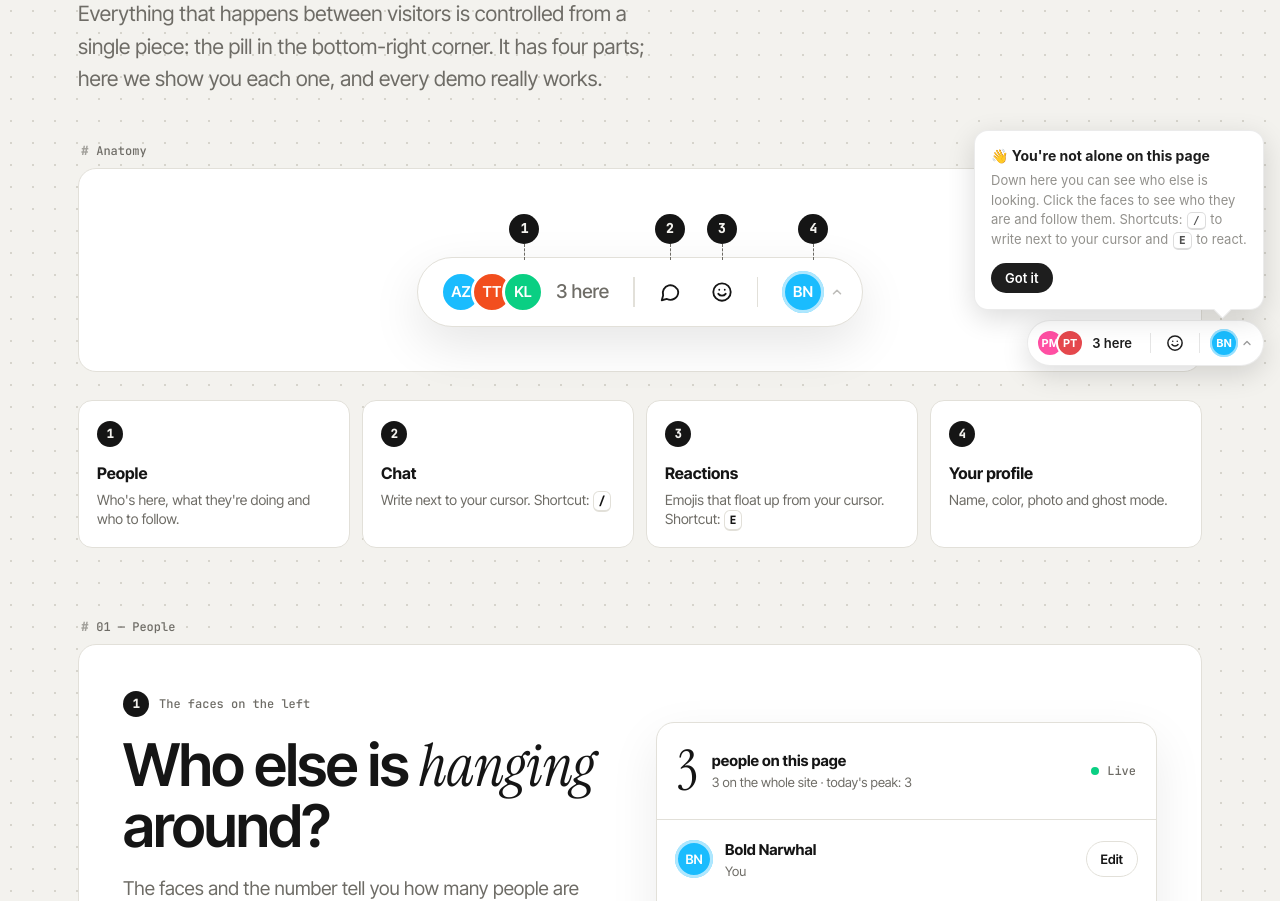
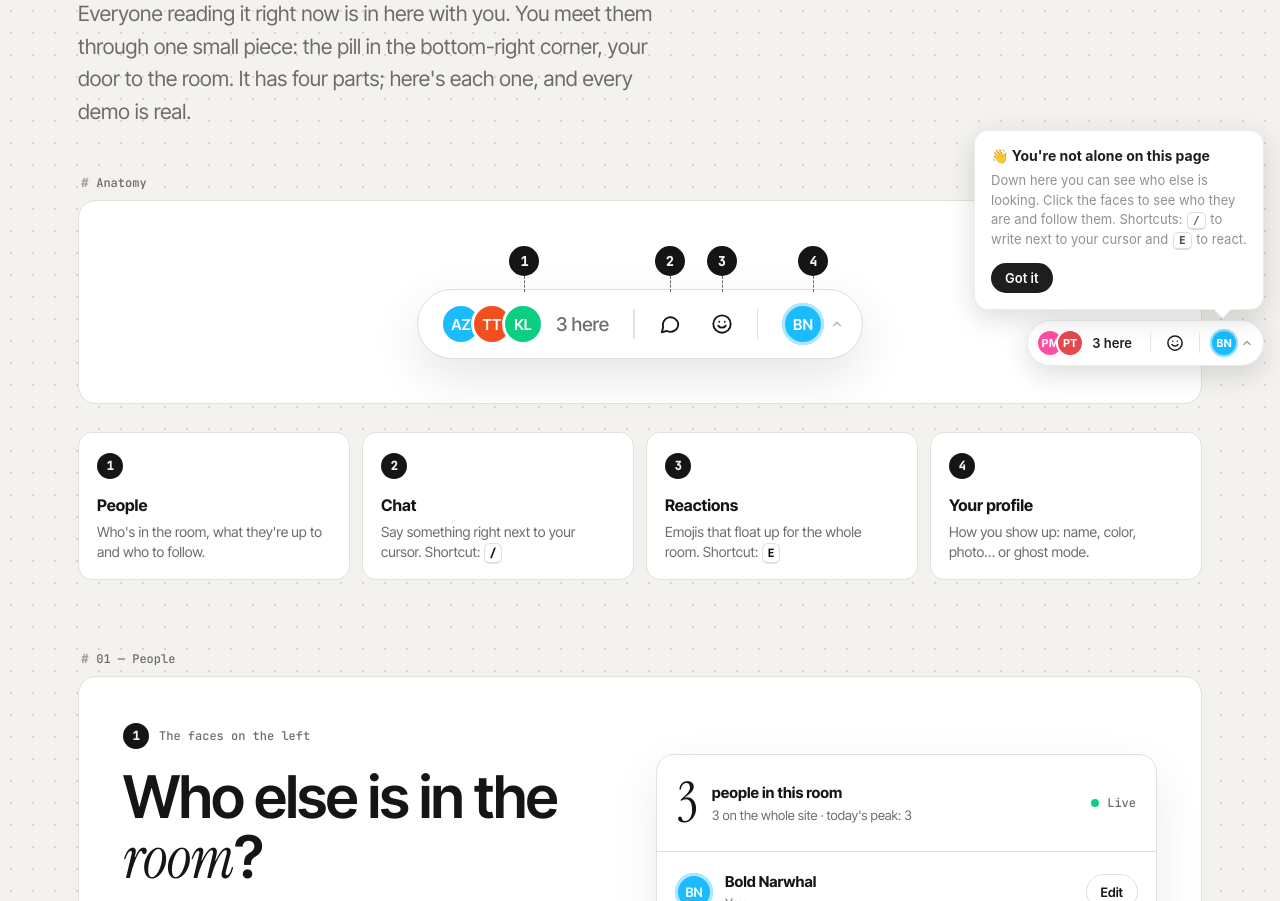
Before and after one commit to AdrianBurriel/roomful, a plain HTML site: page public/index.html in a window 1280 px wide. Shown: the part 418-1319 px from the top of the page. Drawn offline with Linux system fonts and the light colour scheme.

Commit message:
Adapta los textos de la landing y la documentación a Roomful
La web como una sala llena de gente: quién hay en la sala, la píldora
como puerta, los bots como habituales. En inglés y en español.

Co-Authored-By: Claude Opus 5.5 <noreply@anthropic.com>

```diff
--- a/public/index.html
+++ b/public/index.html
@@ -3,9 +3,9 @@
 <head>
 <meta charset="utf-8">
 <meta name="viewport" content="width=device-width, initial-scale=1">
-<title>Pill Anatomy · Roomful</title>
+<title>Roomful · Your website, with people in it</title>
 <link rel="icon" href="favicon.svg" type="image/svg+xml">
-<meta name="description" content="Figma-style multiplayer cursors for any website: see who is on the page, chat next to your cursor, react, follow people and customize your profile.">
+<meta name="description" content="Roomful turns any website into a room full of people: see who's in, chat next to your cursor, react, follow others and choose how you show up.">
 <link rel="preconnect" href="https://fonts.googleapis.com">
 <link rel="preconnect" href="https://fonts.gstatic.com" crossorigin>
 <link href="https://fonts.googleapis.com/css2?family=Instrument+Serif:ital@0;1&family=Inter+Tight:wght@400;500;600;700&family=JetBrains+Mono:wght@400;500&display=swap" rel="stylesheet">
@@ -291,9 +291,9 @@
 <!-- ============ HERO ============ -->
 <header class="hero">
   <div class="wrap">
-    <div class="kicker"><span class="num">↘</span> <span data-i18n="heroKicker">A guide to the pill</span></div>
-    <h1 data-i18n="heroTitle">This page has <em>people</em> in it.</h1>
-    <p class="lede" data-i18n="heroLede">Everything that happens between visitors is controlled from a single piece: the pill in the bottom-right corner. It has four parts; here we show you each one, and every demo really works.</p>
+    <div class="kicker"><span class="num">↘</span> <span data-i18n="heroKicker">Come on in</span></div>
+    <h1 data-i18n="heroTitle">This page is a <em>room</em>. And it's full.</h1>
+    <p class="lede" data-i18n="heroLede">Everyone reading it right now is in here with you. You meet them through one small piece: the pill in the bottom-right corner, your door to the room. It has four parts; here's each one, and every demo is real.</p>
 
     <div class="frame anatomy" data-size="Pill · 2× scale" data-i18n-attr="data-size:anatomySize">
       <span class="frame-label" data-i18n="anatomyLabel">Anatomy</span>
@@ -311,10 +311,10 @@
     </div>
 
     <div class="legend">
-      <a href="#people" data-for="people"><span class="num">1</span><strong data-i18n="legPeople">People</strong><span data-i18n="legPeopleText">Who's here, what they're doing and who to follow.</span></a>
-      <a href="#chat" data-for="chat"><span class="num">2</span><strong data-i18n="legChat">Chat</strong><span data-i18n="legChatText">Write next to your cursor. Shortcut: <kbd>/</kbd></span></a>
-      <a href="#reactions" data-for="reactions"><span class="num">3</span><strong data-i18n="legReactions">Reactions</strong><span data-i18n="legReactionsText">Emojis that float up from your cursor. Shortcut: <kbd>E</kbd></span></a>
-      <a href="#profile" data-for="profile"><span class="num">4</span><strong data-i18n="legProfile">Your profile</strong><span data-i18n="legProfileText">Name, color, photo and ghost mode.</span></a>
+      <a href="#people" data-for="people"><span class="num">1</span><strong data-i18n="legPeople">People</strong><span data-i18n="legPeopleText">Who's in the room, what they're up to and who to follow.</span></a>
+      <a href="#chat" data-for="chat"><span class="num">2</span><strong data-i18n="legChat">Chat</strong><span data-i18n="legChatText">Say something right next to your cursor. Shortcut: <kbd>/</kbd></span></a>
+      <a href="#reactions" data-for="reactions"><span class="num">3</span><strong data-i18n="legReactions">Reactions</strong><span data-i18n="legReactionsText">Emojis that float up for the whole room. Shortcut: <kbd>E</kbd></span></a>
+      <a href="#profile" data-for="profile"><span class="num">4</span><strong data-i18n="legProfile">Your profile</strong><span data-i18n="legProfileText">How you show up: name, color, photo… or ghost mode.</span></a>
     </div>
   </div>
 </header>
@@ -326,15 +326,15 @@
       <span class="frame-label" data-i18n="s1Label">01 — People</span>
       <div>
         <div class="kicker"><span class="num">1</span> <span data-i18n="s1Kicker">The faces on the left</span></div>
-        <h2 class="h2" data-i18n="s1Title">Who else is <em>hanging</em> around?</h2>
-        <p class="lede" data-i18n="s1Lede">The faces and the number tell you how many people are on this page. Click them to see who each one is, whether they're active, typing or away, and a button to <b>follow</b> them: your page will go wherever that person goes.</p>
+        <h2 class="h2" data-i18n="s1Title">Who else is in the <em>room</em>?</h2>
+        <p class="lede" data-i18n="s1Lede">The faces and the number tell you how full the room is. Click them to see who each person is, whether they're active, typing or stepped away, and a button to <b>follow</b> them: you'll go wherever they go.</p>
         <div class="actions">
-          <button class="btn solid" type="button" data-open="people" data-i18n="s1Btn">See who's here</button>
+          <button class="btn solid" type="button" data-open="people" data-i18n="s1Btn">See who's in the room</button>
         </div>
         <p class="note" data-i18n="s1Note">The numbers come from the same source as the pill (<span class="mono">onStats</span>), so you can show them anywhere on your site.</p>
       </div>
       <div class="mock" aria-hidden="true">
-        <div class="mock-head"><b data-stat="page">–</b><div><strong data-i18n="mockPeopleHere">people on this page</strong><small><span data-stat="site">–</span> <span data-i18n="mockSite">on the whole site · today's peak:</span> <span data-stat="peak">–</span></small></div><span class="live" data-i18n="live">Live</span></div>
+        <div class="mock-head"><b data-stat="page">–</b><div><strong data-i18n="mockPeopleHere">people in this room</strong><small><span data-stat="site">–</span> <span data-i18n="mockSite">on the whole site · today's peak:</span> <span data-stat="peak">–</span></small></div><span class="live" data-i18n="live">Live</span></div>
         <ul class="mock-list">
           <li><i class="avatar me" data-me-initials>ME</i><div><strong data-me-name>You</strong><small data-i18n="mockYou">You</small></div><span class="mbtn" data-i18n="mockEdit">Edit</span></li>
           <li><i style="background:var(--c4)">ZA</i><div><strong data-i18n="botAxolotl">Zen Axolotl</strong><small><em class="dot"></em><span data-i18n="mockActive">Active</span></small></div><span class="mbtn" data-i18n="mockFollow">Follow</span></li>
@@ -364,7 +364,7 @@
       <div>
         <div class="kicker"><span class="num">2</span> <span data-i18n="s2Kicker">The speech bubble</span></div>
         <h2 class="h2" data-i18n="s2Title">Talk <em>where</em> you're looking.</h2>
-        <p class="lede" data-i18n="s2Lede">Click the speech bubble or press <kbd>/</kbd> and type: your message appears next to your cursor, live. <kbd>Enter</kbd> keeps it for a few seconds and <kbd>Esc</kbd> clears it.</p>
+        <p class="lede" data-i18n="s2Lede">Click the speech bubble or press <kbd>/</kbd> and type: your message appears next to your cursor, live, for the whole room. <kbd>Enter</kbd> keeps it for a few seconds and <kbd>Esc</kbd> clears it.</p>
         <div class="actions"><button class="btn solid" type="button" data-open="chat" data-i18n="s2Btn">Write something</button></div>
       </div>
     </div>
@@ -379,7 +379,7 @@
       <div>
         <div class="kicker"><span class="num">3</span> <span data-i18n="s3Kicker">The smiley</span></div>
         <h2 class="h2" data-i18n="s3Title">Applaud without <em>saying</em> a word.</h2>
-        <p class="lede" data-i18n="s3Lede">The smiley opens the emojis. With the keyboard it's faster: press <kbd>E</kbd> wherever your cursor is and pick one. They float up from there and everyone sees them.</p>
+        <p class="lede" data-i18n="s3Lede">The smiley opens the emojis. With the keyboard it's faster: press <kbd>E</kbd> wherever your cursor is and pick one. They float up from there and the whole room sees them.</p>
         <p class="note" data-i18n="s3Note">Try it right here: click any of these emojis.</p>
       </div>
       <div class="emoji-grid" data-mc-target>
@@ -407,7 +407,7 @@
         <div class="card">
           <div class="avatar me" data-me-initials>ME</div>
           <h3><span data-me-name>You</span></h3>
-          <p data-i18n="s4Text">Change your name, your color or add a photo from your computer. Out of ideas? The dice picks a random name and color. We'll remember it for next time.</p>
+          <p data-i18n="s4Text">Change your name, your color or add a photo from your computer. Out of ideas? The dice picks a random name and color. We'll remember you next time you walk in.</p>
           <button class="btn" type="button" data-open="profile" data-i18n="s4Btn">Edit my profile</button>
         </div>
         <div class="card">
@@ -417,7 +417,7 @@
             <div class="big-eye" data-eye></div>
           </div>
           <h3 data-i18n="ghostTitle"><em>Ghost</em> mode</h3>
-          <p data-i18n="ghostText">Hides other people's cursors and stops sharing yours. You disconnect completely: nobody sees you, not even in the list.</p>
+          <p data-i18n="ghostText">Walk through the room unseen: other cursors disappear and yours stops being shared. You disconnect completely: nobody sees you, not even in the list.</p>
           <div class="actions" style="margin-top:20px;align-items:center">
             <button class="btn" type="button" data-open="ghost">Turn on ghost mode</button>
             <span class="state" data-ghost-state style="margin:0">● Visible to others</span>
@@ -432,12 +432,12 @@
 <section>
   <div class="wrap">
     <div class="kicker"><span class="num">+</span> <span data-i18n="extrasKicker">What happens without touching the pill</span></div>
-    <h2 class="h2" data-i18n="extrasTitle">And on top of that, <em>without doing a thing</em>…</h2>
+    <h2 class="h2" data-i18n="extrasTitle">And the room notices, <em>without you doing a thing</em>…</h2>
     <div class="trio">
       <div class="frame" data-size="Clicks" data-i18n-attr="data-size:clicksLabel">
         <span class="frame-label" data-i18n="clicksLabel">Clicks</span>
         <h3 data-i18n="clicksTitle">Your clicks <em>show</em></h3>
-        <p data-i18n="clicksText">Every click leaves a ripple in your color on other people's screens.</p>
+        <p data-i18n="clicksText">Every click leaves a ripple in your color for everyone in the room.</p>
         <div class="zone" data-zone data-i18n="clicksZone">click here</div>
       </div>
       <div class="frame" data-size="Selection" data-i18n-attr="data-size:selLabel">
@@ -449,7 +449,7 @@
       <div class="frame" data-size="Idle" data-i18n-attr="data-size:idleLabel">
         <span class="frame-label" data-i18n="idleLabel">Idle</span>
         <h3 data-i18n="idleTitle">If you leave, <em>it shows</em></h3>
-        <p data-i18n="idleText">After 30 seconds without moving, your cursor fades and takes a nap: zzz.</p>
+        <p data-i18n="idleText">After 30 seconds without moving, your cursor fades and dozes off in a corner: zzz.</p>
         <div class="idle-demo" aria-hidden="true">
           <div class="fake"><svg width="22" height="24" viewBox="0 0 20 22"><path d="M2 2 L2 17.5 L6.3 13.4 L9.3 20 L12.2 18.7 L9.3 12.3 L15.4 12.3 Z" fill="var(--c2)" stroke="#fff" stroke-width="1.6" stroke-linejoin="round"/></svg><div class="tagx" style="background:var(--c2);color:#1e1e1e" data-i18n="botSloth">Zen Sloth</div><div class="zzz" style="color:var(--c2)"><span>z</span><span>z</span><span>z</span></div></div>
         </div>
@@ -461,8 +461,8 @@
       <div class="bots">
         <div class="stack" aria-hidden="true"><i style="background:var(--c5)">ZC</i><i style="background:var(--c2);color:#1e1e1e">FQ</i></div>
         <div>
-          <h3 style="font-size:26px;margin-bottom:8px" data-i18n="botsTitle">If you're the first one here, you <em>won't</em> be alone.</h3>
-          <p data-i18n="botsText">When the page is empty, a couple of companion visitors wander around, look at things and say hi now and then. As soon as real people arrive, they quietly step out.</p>
+          <h3 style="font-size:26px;margin-bottom:8px" data-i18n="botsTitle">Walked into an empty room? You <em>won't</em> be alone.</h3>
+          <p data-i18n="botsText">When nobody's around, a couple of regulars wander in, look around and say hi now and then. As soon as real people arrive, they quietly head for the door.</p>
         </div>
       </div>
     </div>
@@ -475,7 +475,7 @@
     <div class="frame" data-size="Code" data-i18n-attr="data-size:codeSize">
       <span class="frame-label" data-i18n="intLabel">Integrate</span>
       <div class="kicker"><span class="num">&lt;/&gt;</span> <span data-i18n="intKicker">For developers</span></div>
-      <h2 class="h2" style="margin-bottom:28px" data-i18n="intTitle">Two lines and your site has <em>people</em>.</h2>
+      <h2 class="h2" style="margin-bottom:28px" data-i18n="intTitle">Two lines and your site is a <em>roomful</em>.</h2>
       <div class="code">
       <button class="copy" type="button" data-copy data-i18n="copy">Copy</button>
 <pre><code data-i18n="code"><span class="c">&lt;!-- 1. The script --&gt;</span>
@@ -521,46 +521,46 @@
     navLabel: "Secciones", navPeople: "Personas", navChat: "Chat", navReactions: "Reacciones",
     navProfile: "Tu perfil", navIntegrate: "Integrar", langLabel: "Idioma",
     ghLabel: "Ver el proyecto en GitHub (se abre en otra pestaña)",
-    heroKicker: "Guía de la píldora",
-    heroTitle: "Esta página tiene <em>gente</em> dentro.",
-    heroLede: "Todo lo que pasa entre los visitantes se controla desde una sola pieza: la píldora de abajo a la derecha. Tiene cuatro partes; aquí te enseñamos cada una, y todas las demos funcionan de verdad.",
+    heroKicker: "Adelante, pasa",
+    heroTitle: "Esta página es una <em>sala</em>. Y está llena.",
+    heroLede: "Todos los que la están leyendo ahora mismo están aquí contigo. Te los presenta una sola pieza: la píldora de abajo a la derecha, tu puerta a la sala. Tiene cuatro partes; aquí te enseñamos cada una, y todas las demos funcionan de verdad.",
     anatomySize: "Píldora · escala 2×", anatomyLabel: "Anatomía", pillReplica: "Réplica ampliada de la píldora",
-    legPeople: "Personas", legPeopleText: "Quién está aquí, qué hace y a quién seguir.",
-    legChat: "Chat", legChatText: "Escribe junto a tu cursor. Atajo: <kbd>/</kbd>",
-    legReactions: "Reacciones", legReactionsText: "Emojis que flotan desde tu cursor. Atajo: <kbd>E</kbd>",
-    legProfile: "Tu perfil", legProfileText: "Nombre, color, foto y modo fantasma.",
+    legPeople: "Personas", legPeopleText: "Quién hay en la sala, qué hace y a quién seguir.",
+    legChat: "Chat", legChatText: "Di algo justo al lado de tu cursor. Atajo: <kbd>/</kbd>",
+    legReactions: "Reacciones", legReactionsText: "Emojis que flotan para toda la sala. Atajo: <kbd>E</kbd>",
+    legProfile: "Tu perfil", legProfileText: "Cómo apareces: nombre, color, foto… o modo fantasma.",
     s1Label: "01 — Personas", s1Kicker: "Las caras de la izquierda",
-    s1Title: "¿Quién más <em>anda</em> por aquí?",
-    s1Lede: "Las caras y el número te dicen cuánta gente hay en esta página. Púlsalas y verás quién es cada uno, si está activo, escribiendo o ausente, y un botón para <b>seguirle</b>: tu página irá a donde vaya esa persona.",
-    s1Btn: "Ver quién está aquí",
+    s1Title: "¿Quién más hay en la <em>sala</em>?",
+    s1Lede: "Las caras y el número te dicen cómo de llena está la sala. Púlsalas y verás quién es cada uno, si está activo, escribiendo o se ha ausentado, y un botón para <b>seguirle</b>: irás a donde vaya esa persona.",
+    s1Btn: "Ver quién hay en la sala",
     s1Note: "Las cifras salen de la misma fuente que la píldora (<span class=\"mono\">onStats</span>), así que puedes ponerlas donde quieras de tu web.",
-    mockPeopleHere: "personas en esta página", mockSite: "en toda la web · pico de hoy:", live: "En directo",
+    mockPeopleHere: "personas en esta sala", mockSite: "en toda la web · pico de hoy:", live: "En directo",
     mockYou: "Tú", mockEdit: "Editar", mockActive: "Activo", mockTyping: "Escribiendo…", mockAway: "Ausente",
     mockFollow: "Seguir", mockFollow2: "Seguir", mockFollowing: "Siguiendo",
     botAxolotl: "Ajolote Zen", botAxolotl2: "Ajolote Zen", botTapir: "Tapir Turbo", botTapir2: "Tapir Turbo",
     botKoala: "Koala Lunar", botKoala2: "Koala Lunar", botSloth: "Perezoso Zen",
     s2Label: "02 — Chat", s2Kicker: "El bocadillo", s2Title: "Habla <em>donde</em> estás mirando.",
-    s2Lede: "Pulsa el bocadillo o la tecla <kbd>/</kbd> y escribe: tu mensaje aparece pegado a tu cursor, en directo. <kbd>Enter</kbd> lo deja unos segundos y <kbd>Esc</kbd> lo borra.",
+    s2Lede: "Pulsa el bocadillo o la tecla <kbd>/</kbd> y escribe: tu mensaje aparece pegado a tu cursor, en directo, para toda la sala. <kbd>Enter</kbd> lo deja unos segundos y <kbd>Esc</kbd> lo borra.",
     s2Btn: "Escribir algo", bubbleMe: "¿Os gusta este titular?", bubbleOther: "¡Mucho! 🙌",
     s3Label: "03 — Reacciones", s3Kicker: "La carita", s3Title: "Aplaude sin <em>decir</em> nada.",
-    s3Lede: "La carita abre los emojis. Con teclado es más rápido: pulsa <kbd>E</kbd> donde tengas el cursor y elige. Salen flotando desde ahí y los ve todo el mundo.",
+    s3Lede: "La carita abre los emojis. Con teclado es más rápido: pulsa <kbd>E</kbd> donde tengas el cursor y elige. Salen flotando desde ahí y los ve toda la sala.",
     s3Note: "Pruébalo aquí mismo: pulsa cualquiera de estos emojis.",
     s4Label: "04 — Tu perfil", s4Kicker: "Tu cara, a la derecha", s4Title: "Tú decides <em>cómo</em> te ven. O si te ven.",
-    s4Text: "Cambia tu nombre, tu color o pon una foto desde tu ordenador. ¿Sin ideas? El dado elige nombre y color al azar. Lo recordamos para la próxima vez.",
+    s4Text: "Cambia tu nombre, tu color o pon una foto desde tu ordenador. ¿Sin ideas? El dado elige nombre y color al azar. Te recordaremos la próxima vez que entres.",
     s4Btn: "Editar mi perfil", ghostTitle: "Modo <em>fantasma</em>",
-    ghostText: "Oculta los cursores de los demás y deja de compartir el tuyo. Te desconectas del todo: nadie te ve, ni siquiera en la lista.",
-    extrasKicker: "Lo que pasa sin tocar la píldora", extrasTitle: "Y además, <em>sin hacer nada</em>…",
+    ghostText: "Pasa por la sala sin que te vean: desaparecen los cursores de los demás y dejas de compartir el tuyo. Te desconectas del todo: nadie te ve, ni siquiera en la lista.",
+    extrasKicker: "Lo que pasa sin tocar la píldora", extrasTitle: "Y la sala se entera, <em>sin que hagas nada</em>…",
     clicksLabel: "Clics", clicksTitle: "Tus clics se <em>notan</em>",
-    clicksText: "Cada clic deja una onda de tu color en la pantalla de los demás.", clicksZone: "haz clic aquí",
+    clicksText: "Cada clic deja una onda de tu color para todos los de la sala.", clicksZone: "haz clic aquí",
     selLabel: "Selección", selTitle: "Lo que <em>subrayas</em> se ve",
     selText: "Selecciona texto y los demás lo verán resaltado con tu color, aunque su pantalla sea distinta.",
     selDemo: "Selecciona esta frase y mira la otra pestaña: <mark>aparece resaltada</mark> con tu color.",
     idleLabel: "Reposo", idleTitle: "Si te vas, <em>se nota</em>",
-    idleText: "Tras 30 segundos sin moverte, tu cursor se atenúa y se echa una siesta: zzz.",
-    botsSize: "Compañía", botsLabel: "Nunca vacía", botsTitle: "Si llegas el primero, <em>no</em> estarás solo.",
-    botsText: "Cuando la página está vacía, un par de visitantes de compañía se pasean, curiosean y saludan de vez en cuando. En cuanto llega gente de verdad, se retiran discretamente.",
+    idleText: "Tras 30 segundos sin moverte, tu cursor se atenúa y se echa una siesta en un rincón: zzz.",
+    botsSize: "Compañía", botsLabel: "Nunca vacía", botsTitle: "¿Entras en una sala vacía? <em>No</em> estarás solo.",
+    botsText: "Cuando no hay nadie, un par de habituales se pasean, curiosean y saludan de vez en cuando. En cuanto llega gente de verdad, se van discretamente hacia la puerta.",
     codeSize: "Código", intLabel: "Integrar", intKicker: "Para desarrolladores",
-    intTitle: "Dos líneas y tu web tiene <em>gente</em>.", copy: "Copiar",
+    intTitle: "Dos líneas y tu web se llena de <em>gente</em>.", copy: "Copiar",
     code: '<span class="c">&lt;!-- 1. El script --&gt;</span>\n&lt;<span class="k">script</span> src=<span class="s">"/multicursor.js"</span>&gt;&lt;/<span class="k">script</span>&gt;\n\n<span class="c">&lt;!-- 2. Conéctalo a tu servidor --&gt;</span>\n&lt;<span class="k">script</span>&gt;\n  MultiCursor.<span class="f">init</span>({\n    url: <span class="s">"wss://cursores.tuweb.com/ws"</span>,\n    lang: <span class="s">"es"</span>,\n    bots: <span class="s">2</span>,\n    onStats: s =&gt; console.<span class="f">log</span>(s.page, <span class="s">"personas aquí"</span>)\n  });\n&lt;/<span class="k">script</span>&gt;',
     madeWith: "Roomful · hecho con <span class=\"mono\">multicursor.js</span>",
     ghFooter: "Ver el proyecto en GitHub"
@@ -569,10 +569,10 @@
   var DYN = {
     en: { here: "{n} here", alone: "Just you", ghostOn: "○ Ghost mode: nobody sees you", ghostOff: "● Visible to others",
           ghostBtnOn: "Become visible again", ghostBtnOff: "Turn on ghost mode", copied: "Copied!",
-          title: "Pill Anatomy · Roomful", me: "ME" },
+          title: "Roomful · Your website, with people in it", me: "ME" },
     es: { here: "{n} aquí", alone: "Solo tú", ghostOn: "○ Modo fantasma: nadie te ve", ghostOff: "● Visible para los demás",
           ghostBtnOn: "Volver a ser visible", ghostBtnOff: "Activar modo fantasma", copied: "¡Copiado!",
-          title: "Anatomía de la Píldora · Roomful", me: "TÚ" }
+          title: "Roomful · Tu web, con gente dentro", me: "TÚ" }
   };
   var LANG_KEY = "multicursor:lang";
 
```
Also changed, not shown: README.es.md (+1 -1 lines), docs/DOCUMENTACION.md (+6 -4 lines), docs/DOCUMENTATION.md (+6 -4 lines), README.md.
